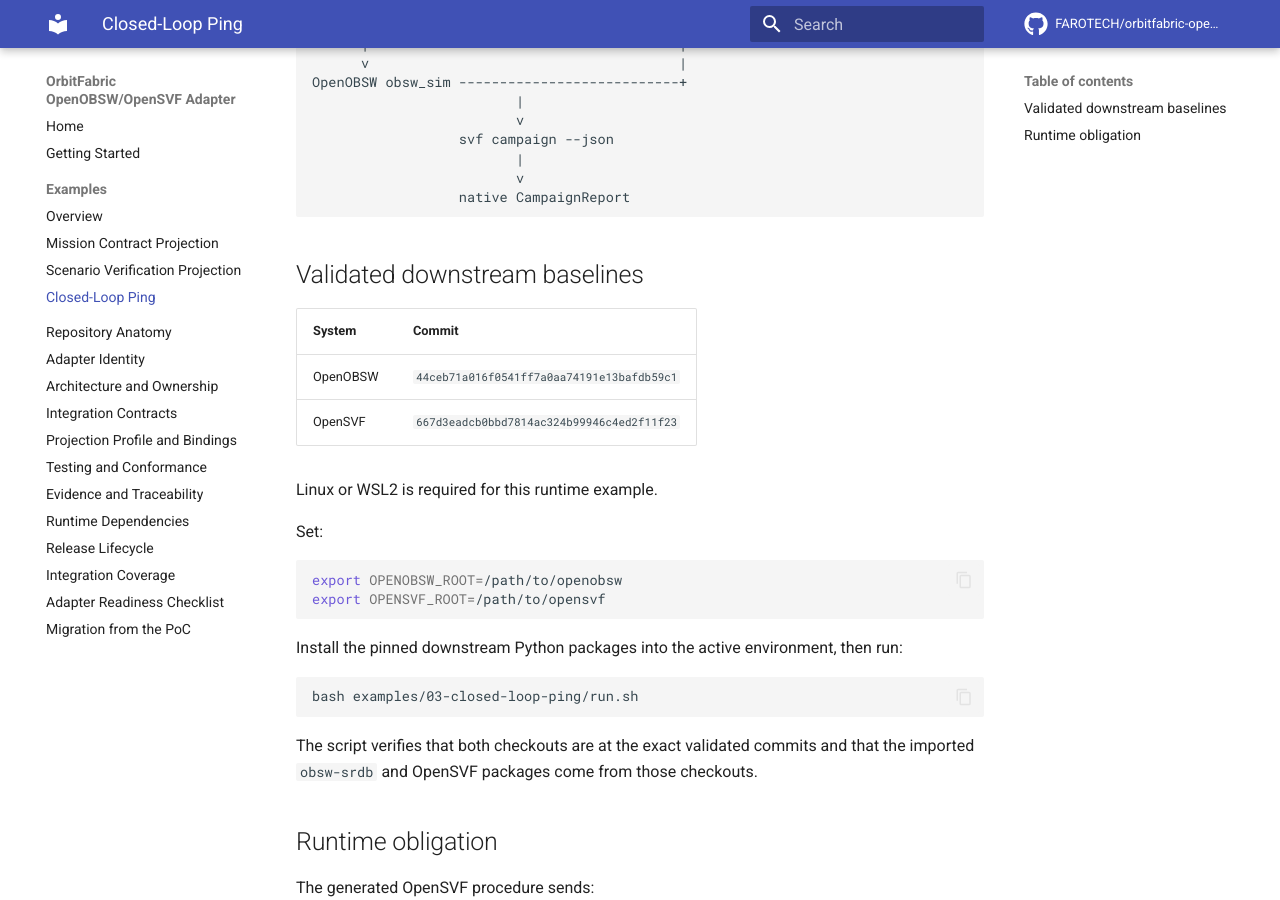
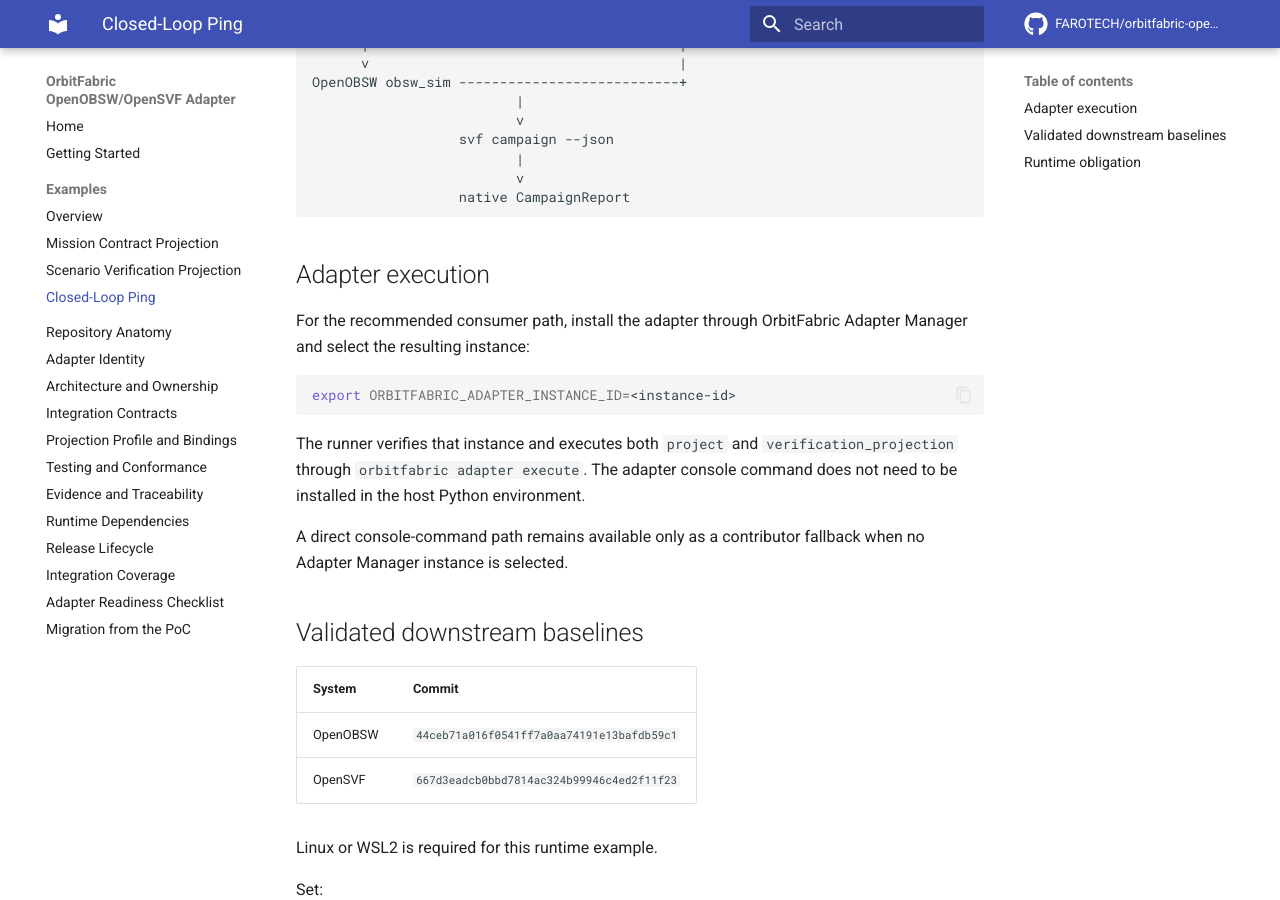
Before and after one commit to FAROTECH/orbitfabric-openobsw-opensvf-adapter, an MkDocs documentation site: the page built from docs/examples/closed-loop-ping.md, in a window 1280 px wide and 900 px high, scrolled down 467 px. Built offline with MkDocs 1.6.1 and Material for MkDocs 9.7.7, drawn with Linux system fonts in a browser that asks for light colours; comment, search, counter and statistics services are not loaded.

Commit message:
Document Adapter Manager execution for Example 03

````diff
--- a/docs/examples/closed-loop-ping.md
+++ b/docs/examples/closed-loop-ping.md
@@ -23,6 +23,18 @@
                          v
                   native CampaignReport
 ```
+
+## Adapter execution
+
+For the recommended consumer path, install the adapter through OrbitFabric Adapter Manager and select the resulting instance:
+
+```bash
+export ORBITFABRIC_ADAPTER_INSTANCE_ID=<instance-id>
+```
+
+The runner verifies that instance and executes both `project` and `verification_projection` through `orbitfabric adapter execute`. The adapter console command does not need to be installed in the host Python environment.
+
+A direct console-command path remains available only as a contributor fallback when no Adapter Manager instance is selected.
 
 ## Validated downstream baselines
 
````
